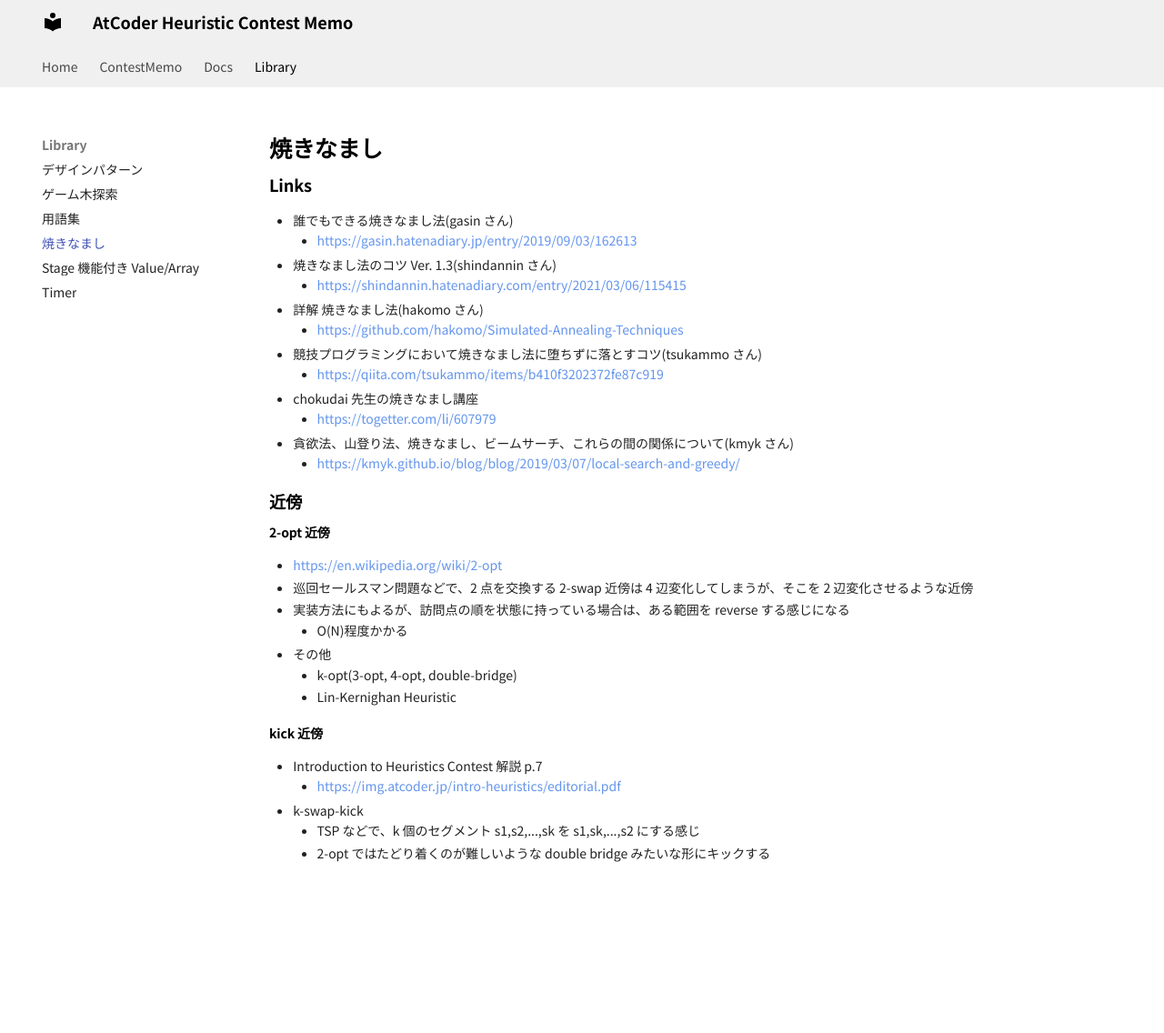
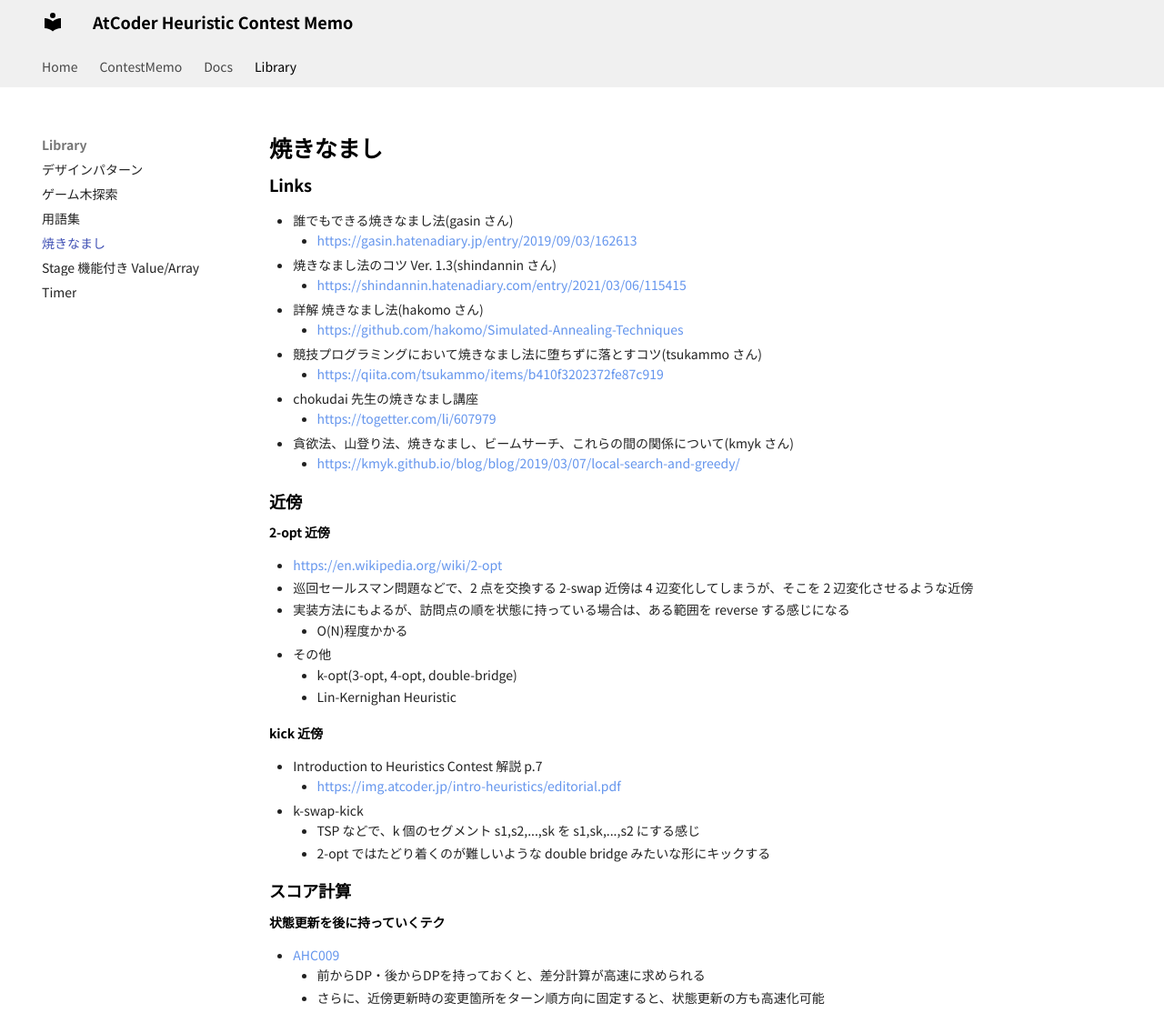
Before and after one commit to jetbead/AtCoderHeuristicContestMemo, an MkDocs documentation site: the page built from docs/Library/sa.md, in a window 1280 px wide and 1136 px high. Shown: the whole window at 91% size. Built offline with MkDocs 1.6.1 and Material for MkDocs 9.7.7, drawn with Linux system fonts in a browser that asks for light colours; some web fonts are replaced.

Commit message:
Update sa.md

```diff
--- a/docs/Library/sa.md
+++ b/docs/Library/sa.md
@@ -34,3 +34,11 @@
 - k-swap-kick
   - TSP などで、k 個のセグメント s1,s2,...,sk を s1,sk,...,s2 にする感じ
   - 2-opt ではたどり着くのが難しいような double bridge みたいな形にキックする
+
+## スコア計算
+
+### 状態更新を後に持っていくテク
+
+- [AHC009](../ContestMemo/ahc009.md)
+  - 前からDP・後からDPを持っておくと、差分計算が高速に求められる
+  - さらに、近傍更新時の変更箇所をターン順方向に固定すると、状態更新の方も高速化可能
```
